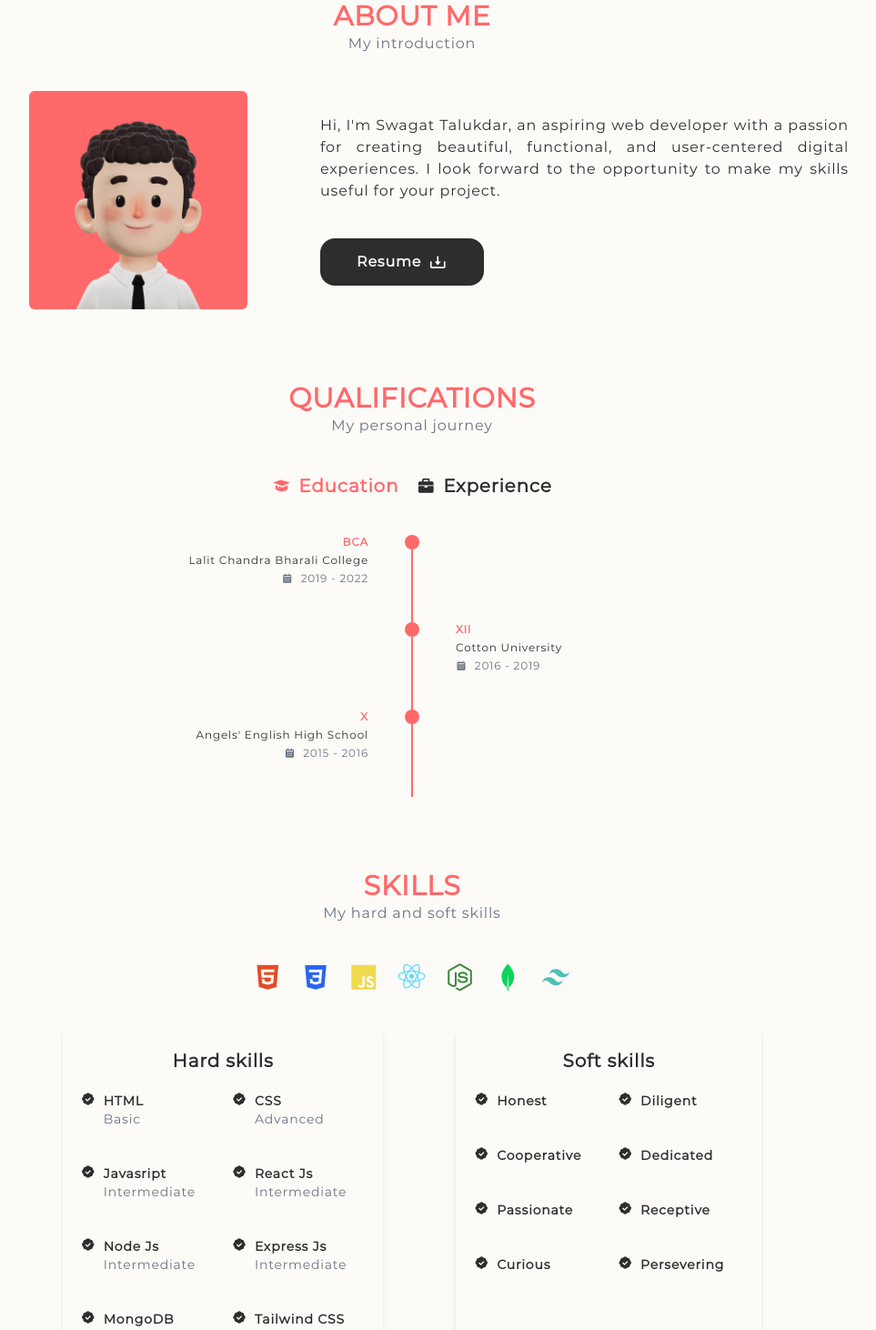
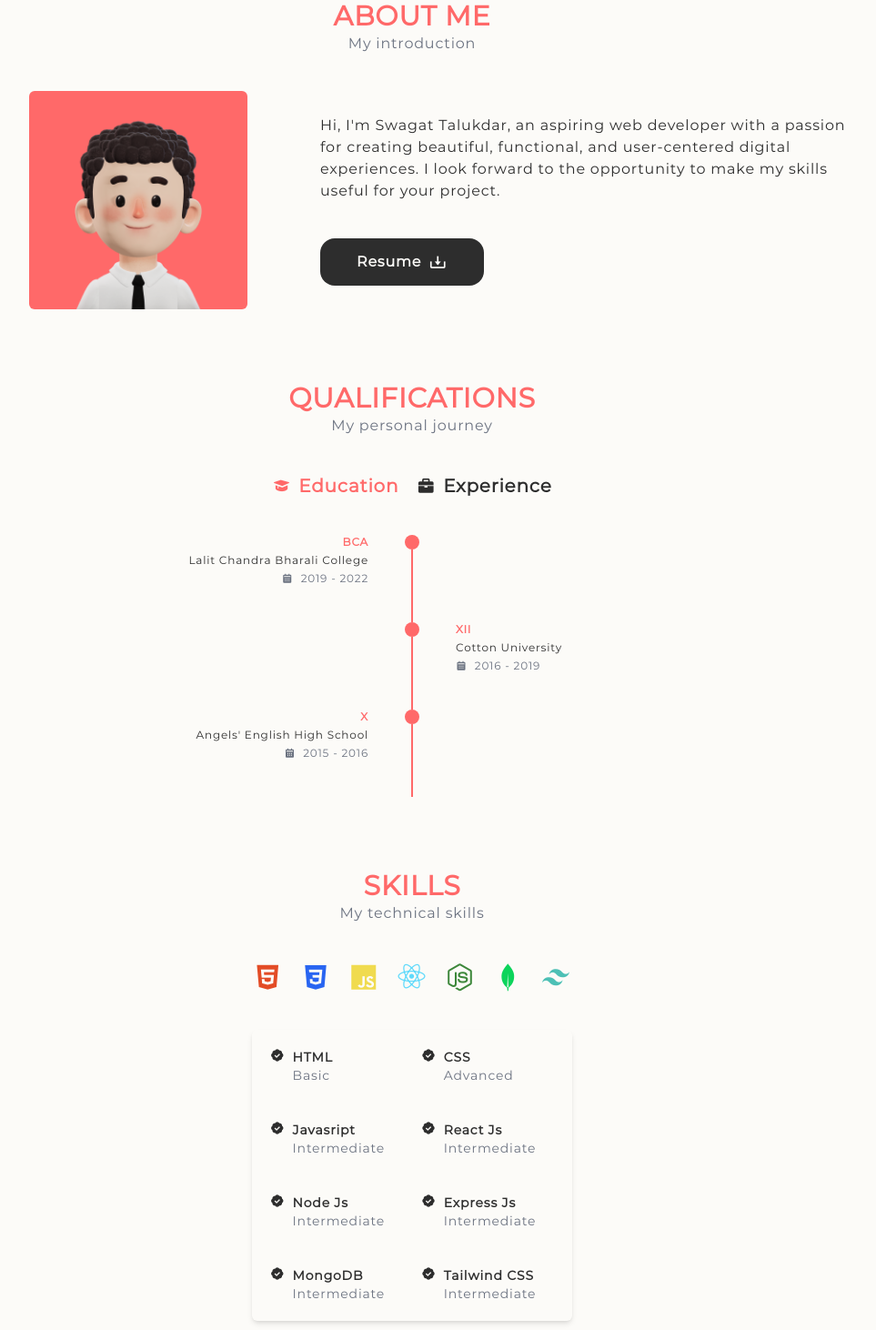
Before and after one commit to imswag99/react-real-portfolio, a React (Vite) app: page / in a window 1280 px wide. Shown: the part 600-2062 px from the top of the page at 91% size, without its empty margins (187-1150 px from the left). Built offline with nearby package versions, Linux system fonts and the light colour scheme.

Commit message:
made some changes

```diff
--- a/src/assets/data.js
+++ b/src/assets/data.js
@@ -31,17 +31,6 @@ export const hardSkills = [
     skill: "Tailwind CSS",
     level: "Intermediate",
   },
-];
-
-export const softSkills = [
-  { skill: "Honest" },
-  { skill: "Diligent" },
-  { skill: "Cooperative" },
-  { skill: "Dedicated" },
-  { skill: "Passionate" },
-  { skill: "Receptive" },
-  { skill: "Curious" },
-  { skill: "Persevering" },
 ];
 
 export const projects = [
--- a/src/components/About.jsx
+++ b/src/components/About.jsx
@@ -22,7 +22,7 @@ const About = () => {
               </div>
             </div>
             <div className="flex flex-col justify-between md:items-start">
-              <p className="text-justify mt-10">
+              <p className="text-left mt-10">
                 Hi, I'm Swagat Talukdar, an aspiring web developer with a
                 passion for creating beautiful, functional, and user-centered
                 digital experiences. I look forward to the opportunity to make
--- a/src/components/Card.jsx
+++ b/src/components/Card.jsx
@@ -1,7 +1,7 @@
 import React from "react";
 import { motion } from "framer-motion";
 
-const Card = ({ data, name }) => {
+const Card = ({ data }) => {
   return (
     <motion.div
       initial={{ opacity: 0, y: 50 }}
@@ -9,7 +9,6 @@ const Card = ({ data, name }) => {
       viewport={{ once: true }}
       className="rounded-md p-5 mt-10 shadow-md"
     >
-      <h1 className="text-center text-xl font-bold mb-5">{name}</h1>
       <div className="grid grid-cols-2 grid-rows-4 gap-x-10 gap-y-10 pr-5">
         {data.map((item, index) => (
           <div key={index} className="flex gap-2">
--- a/src/components/Hero.jsx
+++ b/src/components/Hero.jsx
@@ -68,7 +68,7 @@ const Hero = () => {
           </motion.div>
           <motion.p
             variants={children}
-            className="text-gray-500 text-md leading-8 text-justify"
+            className="text-gray-500 text-md leading-8"
           >
             As an aspiring full-stack developer, I am trying to turning ideas
             into innovative web applications. Explore my projects showcasing my
--- a/src/components/Skill.jsx
+++ b/src/components/Skill.jsx
@@ -1,5 +1,5 @@
 import React, { useContext } from "react";
-import { hardSkills, softSkills } from "../assets/data";
+import { hardSkills } from "../assets/data";
 import Card from "./Card";
 import { DarkModeContext } from "../context/DarkModeContext";
 
@@ -12,7 +12,7 @@ const Skill = () => {
       <div className="w-full flex flex-col justify-center items-center">
         <div className="text-center">
           <h1 className="text-orange text-3xl font-bold">SKILLS</h1>
-          <h3 className="text-gray-500">My hard and soft skills</h3>
+          <h3 className="text-gray-500">My technical skills</h3>
         </div>
         <div className="text-4xl flex justify-center gap-4 mt-10">
           <i className="bx bxl-html5 text-html transition-all duration-300 hover:-translate-y-1.5 cursor-pointer"></i>
@@ -25,7 +25,6 @@ const Skill = () => {
         </div>
         <div className="flex flex-col lg:flex-row lg:gap-x-20">
           <Card data={hardSkills} name="Hard skills" />
-          <Card data={softSkills} name="Soft skills" />
         </div>
       </div>
     </>
```
Also changed, not shown: public/light.ttf (deleted), public/semibold.ttf (deleted).
